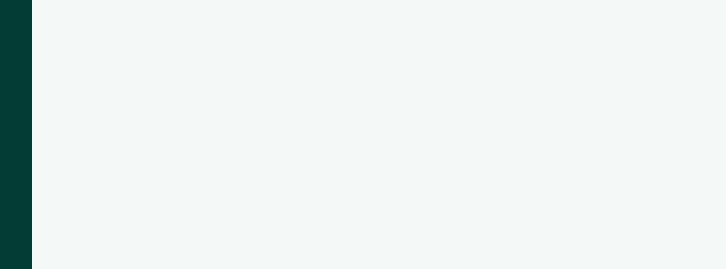
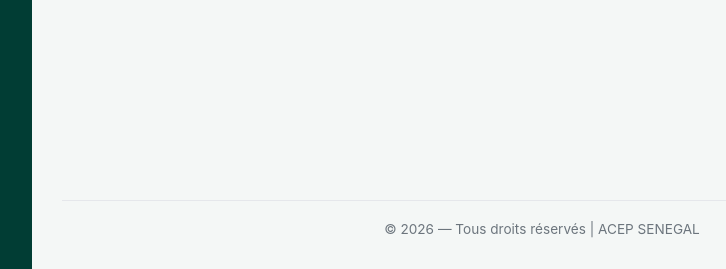
Before and after one commit to alledsi/sirh_acep, a Django app: page /pointage/ in a window 1280 px wide. Shown: the part 531-800 px from the top of the page, without its empty margins (228-954 px from the left). Run offline with Django 5.2, Linux system fonts and the light colour scheme; the visitor is signed in with stand-in values (Sample User, id 1); data that the repository does not hold is empty.

Commit message:
Ajouter footer copyright ACEP Senegal en bas de page

```diff
--- a/static/css/app.css
+++ b/static/css/app.css
@@ -128,7 +128,22 @@ body {
 .sidebar a i { width: 18px; }
 .sidebar a small { opacity: 0.5; font-size: 0.7rem; }
 
-.main { margin-left: 260px; padding: 20px 30px; }
+.main {
+  margin-left: 260px;
+  padding: 20px 30px;
+  min-height: 100vh;
+  display: flex;
+  flex-direction: column;
+}
+
+.app-footer {
+  margin-top: auto;
+  padding: 18px 20px 10px;
+  text-align: center;
+  color: #6c757d;
+  font-size: 0.85rem;
+  border-top: 1px solid #e5e7eb;
+}
 
 .topbar {
   display: flex; justify-content: space-between; align-items: center;
--- a/templates/base.html
+++ b/templates/base.html
@@ -135,6 +135,10 @@
   {% endif %}
 
   {% block content %}{% endblock %}
+
+  <footer class="app-footer">
+    © {% now "Y" %} — Tous droits réservés | ACEP SENEGAL
+  </footer>
 </div>
 
 <script src="https://cdn.jsdelivr.net/npm/bootstrap@5.3.2/dist/js/bootstrap.bundle.min.js"></script>
```
